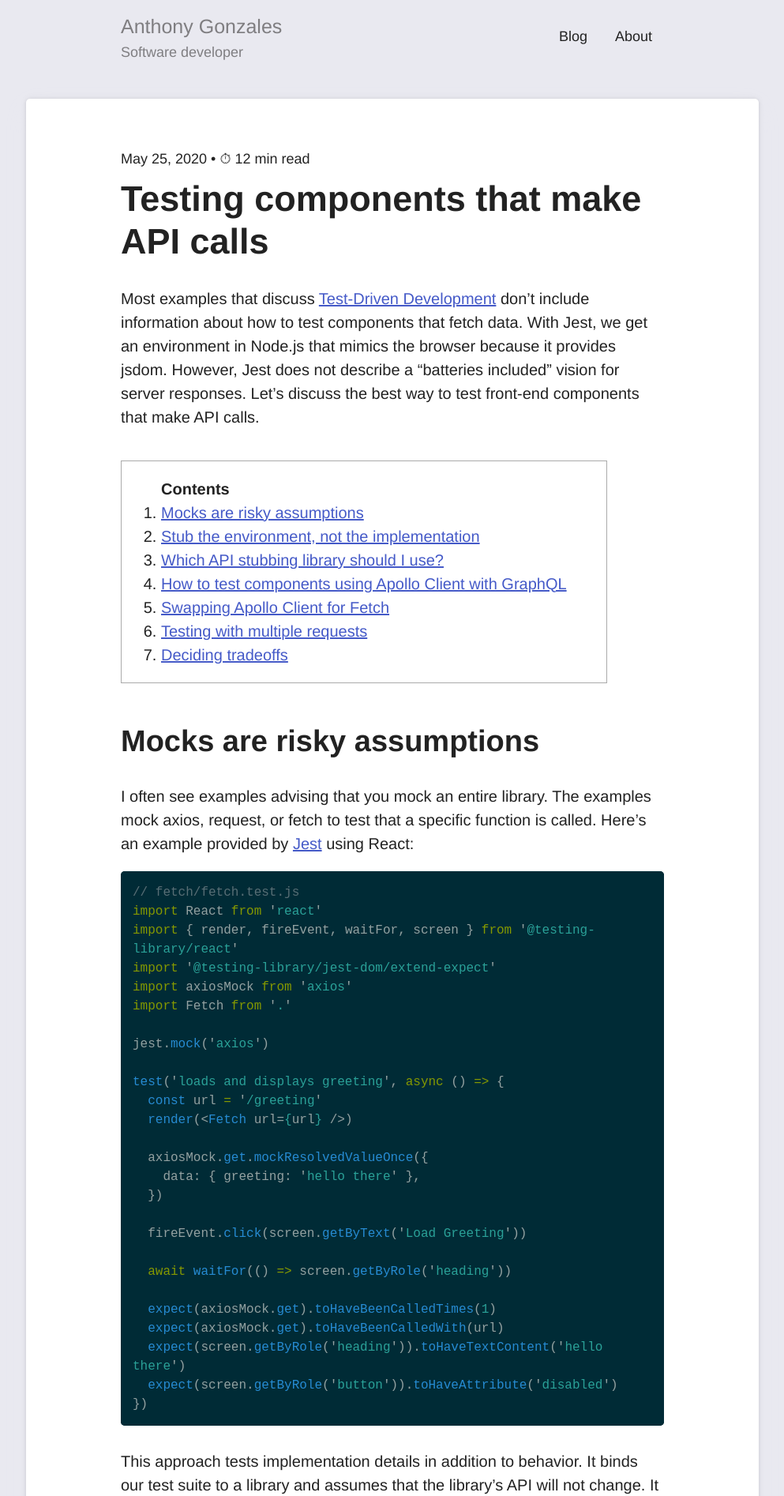
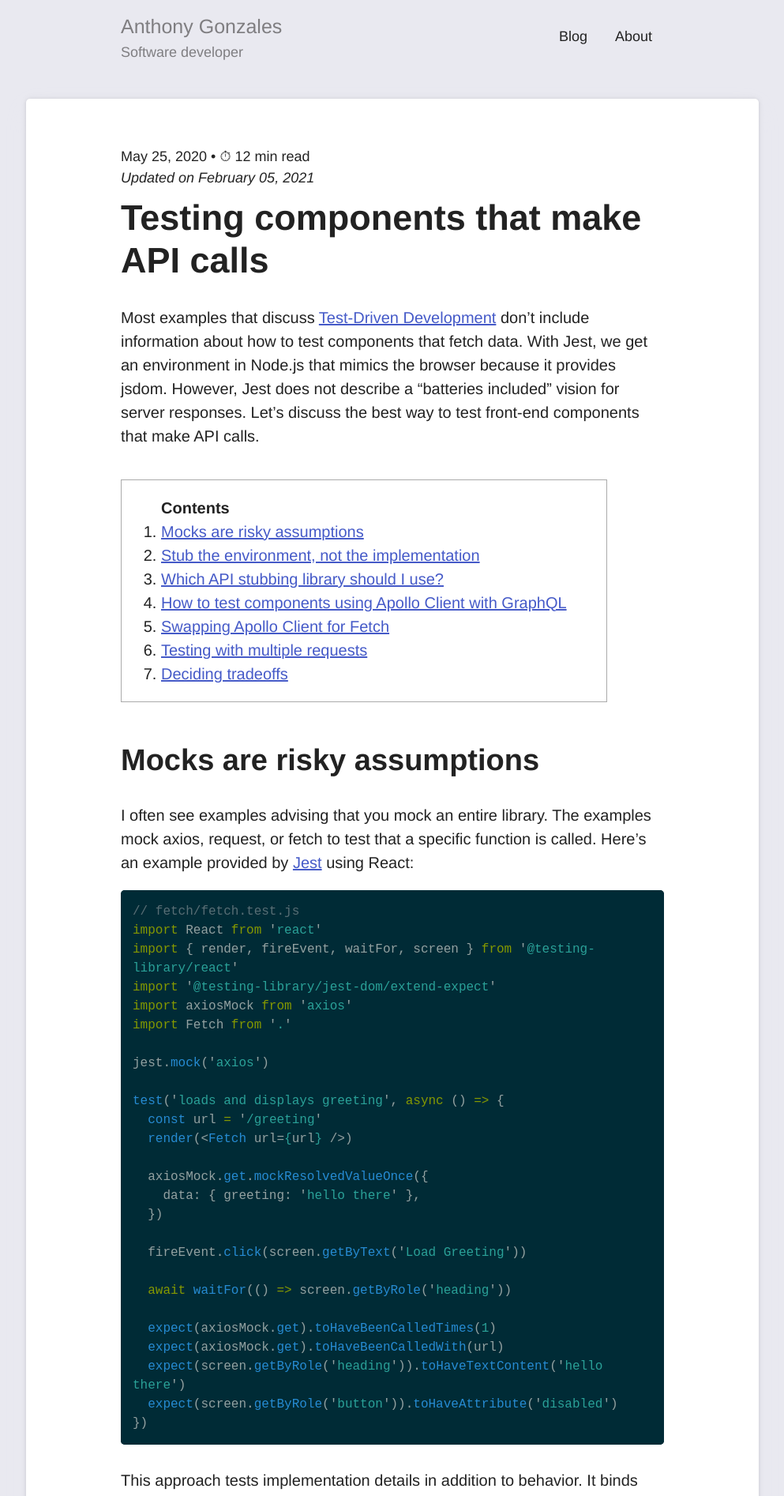
Before and after one commit to antgonzales/antgonzales.github.io, a Jekyll site: the page built from _posts/2020-05-26-how-to-test-data-fetching-components.md, in a window 1280 px wide. Shown: the top 1894 px of the page at 79% size, without its empty margins (143-1136 px from the left). Built offline with Jekyll 4.4.1, drawn with Linux system fonts in a browser that asks for light colours.

Commit message:
Add updated at timestamp and metadata
Add styling to updated timestamp.

```diff
--- a/_layouts/post.html
+++ b/_layouts/post.html
@@ -4,9 +4,16 @@ layout: default
 <div class="max-width post card infinite" itemscope itemtype="http://schema.org/BlogPosting">
   <div class="post-meta">
     <span class="hidden" itemprop="author">by Anthony Gonzales</span>
-    <time class="post-timestamp" itemprop="datePublished"> {{ page.date | date: "%B %d, %Y" }}</time></span>
+    <time class="post-timestamp" itemprop="datePublished"> {{ page.date | date: "%B %d, %Y" }}</time>
     &bull;
     {% include read_time.html content=page.content %}
+
+    {%- if page.last_modified_at -%}
+      <div class="post-lastupdated">
+        Updated on
+        <time itemprop="dateModified">{{ page.last_modified_at | date: "%B %d, %Y" }}</time>
+      </div>
+    {%- endif -%}
   </div>
 
   <h1 class="post-title" itemprop="headline">{{ page.title }}</h1>
--- a/_sass/_post.scss
+++ b/_sass/_post.scss
@@ -10,6 +10,11 @@
   display: inline-block;
   margin-bottom: 1rem;
   font-size: 1.8rem;
+}
+
+.post-lastupdated {
+  display: block;
+  font-style: italic;
 }
 
 .post-content {
```
